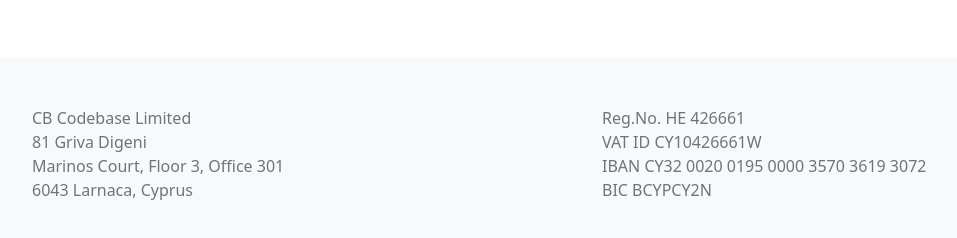
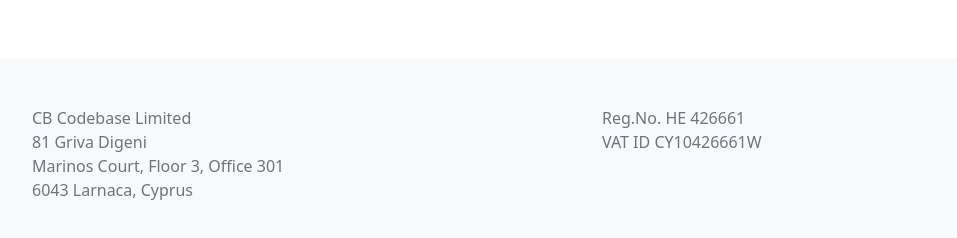
Before and after one commit to codebaseltd/codebaseltd.github.io, a plain HTML site: page index.html in a window 1280 px wide. Shown: the part 550-788 px from the top of the page, without its empty margins (50-1007 px from the left). Drawn offline with nearby package versions, Linux system fonts and the light colour scheme.

Commit message:
fix: remove IBAN

```diff
--- a/index.html
+++ b/index.html
@@ -74,8 +74,6 @@
             <div class="col-md-6 note">
               <span>Reg.No. </span>HE 426661<br/>
               <span>VAT ID </span>CY10426661W<br>
-              <span>IBAN </span>CY32 0020 0195 0000 3570 3619 3072<br>
-              <span>BIC </span>BCYPCY2N<br>
             </div>
           </div>
       </div>
```
